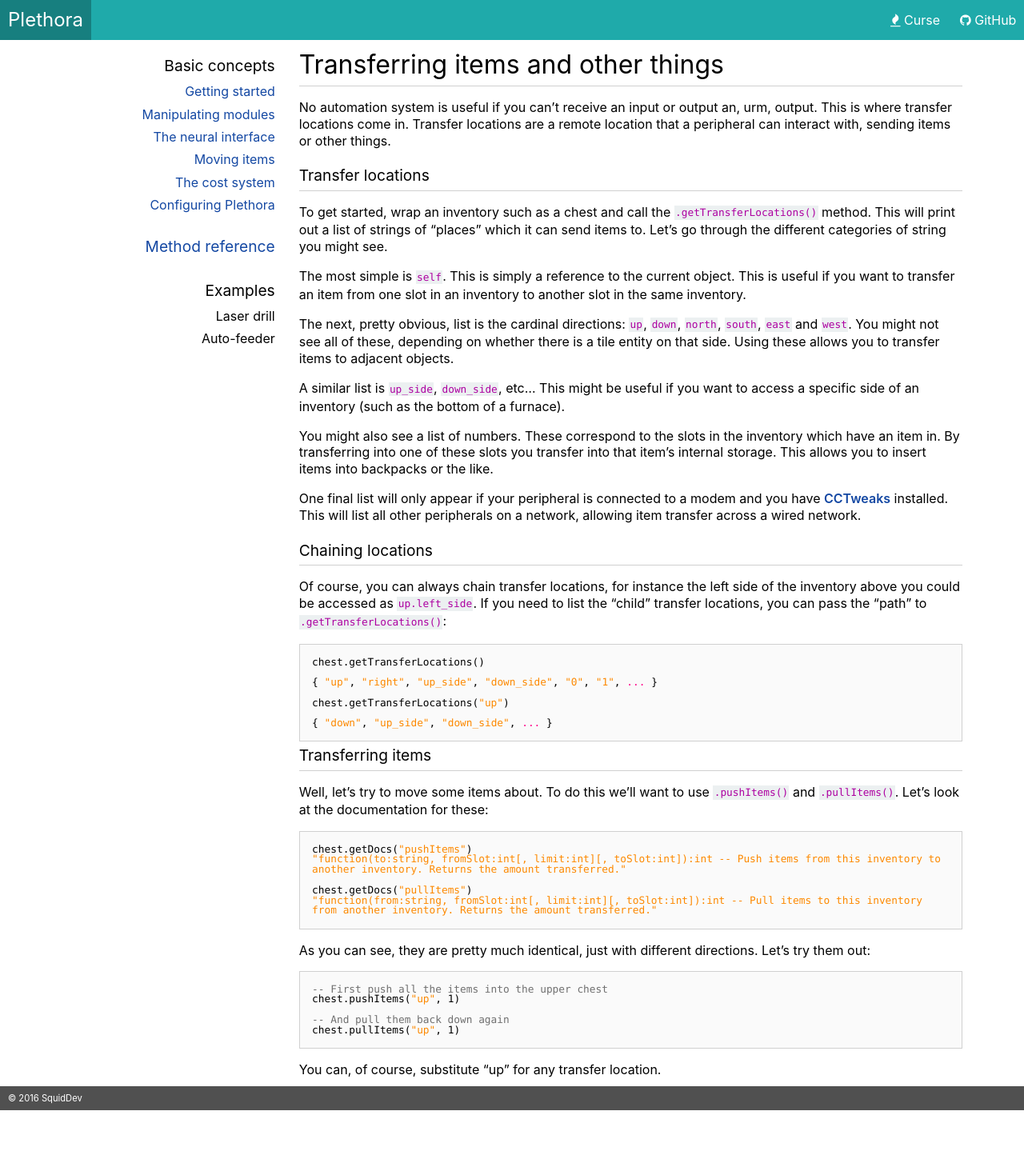
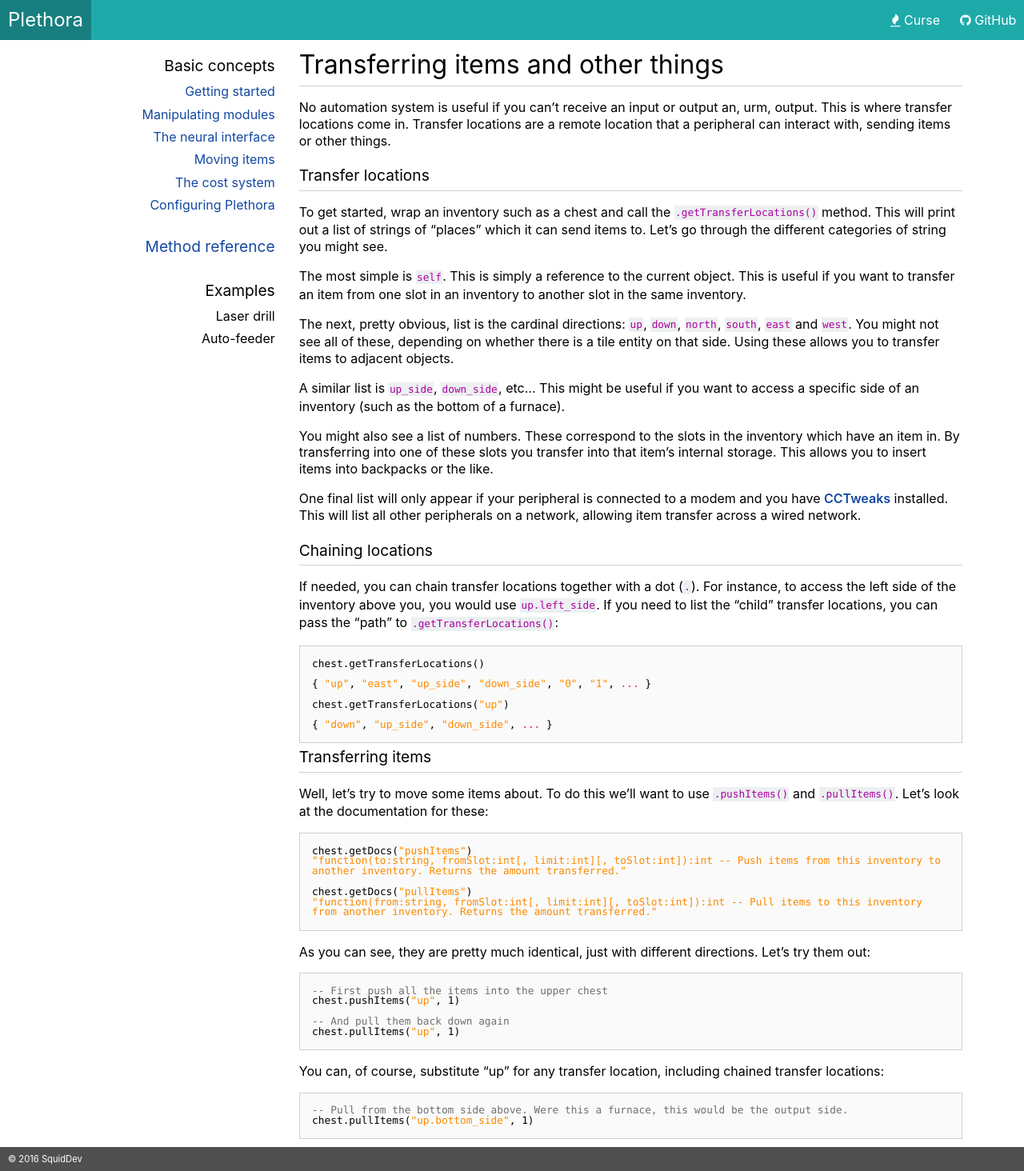
Before and after one commit to SquidDev-CC/plethora, a Jekyll site: the page built from item-transfer.md, in a window 1280 px wide. Shown: the whole page at 80% size. Built offline with Jekyll 4.4.1, drawn with Linux system fonts in a browser that asks for light colours; before the commit the page ends 1388 px from its top, so only the background shows below that.

````diff
--- a/item-transfer.md
+++ b/item-transfer.md
@@ -31,14 +31,14 @@ have [CCTweaks](https://minecraft.curseforge/projects/cctweaks) installed. This
 network, allowing item transfer across a wired network.
 
 ### Chaining locations
-Of course, you can always chain transfer locations, for instance the left side of the inventory above you could be
-accessed as `up.left_side`. If you need to list the "child" transfer locations, you can pass the "path" to
-`.getTransferLocations()`:
+If needed, you can chain transfer locations together with a dot (`.`). For instance, to access the left side of the
+inventory above you, you would use `up.left_side`. If you need to list the "child" transfer locations, you can pass the
+"path" to `.getTransferLocations()`:
 
 ```lua
 chest.getTransferLocations()
 
-{ "up", "right", "up_side", "down_side", "0", "1", ... }
+{ "up", "east", "up_side", "down_side", "0", "1", ... }
 
 chest.getTransferLocations("up")
 
@@ -67,4 +67,9 @@ chest.pushItems("up", 1)
 chest.pullItems("up", 1)
 ```
 
-You can, of course, substitute "up" for any transfer location.
+You can, of course, substitute "up" for any transfer location, including chained transfer locations:
+
+```lua
+-- Pull from the bottom side above. Were this a furnace, this would be the output side.
+chest.pullItems("up.bottom_side", 1)
+```
````
Also changed, not shown: neural-interface.md (+9 -9 lines).
